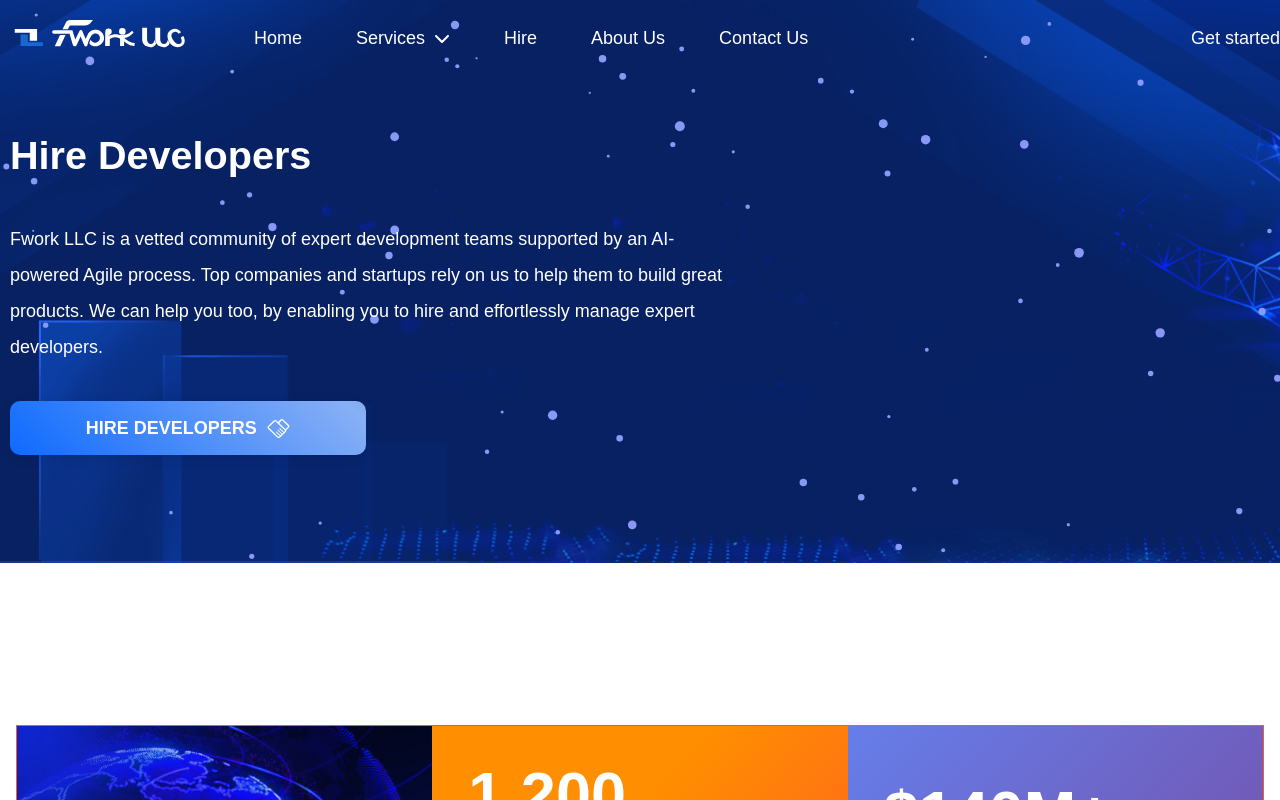
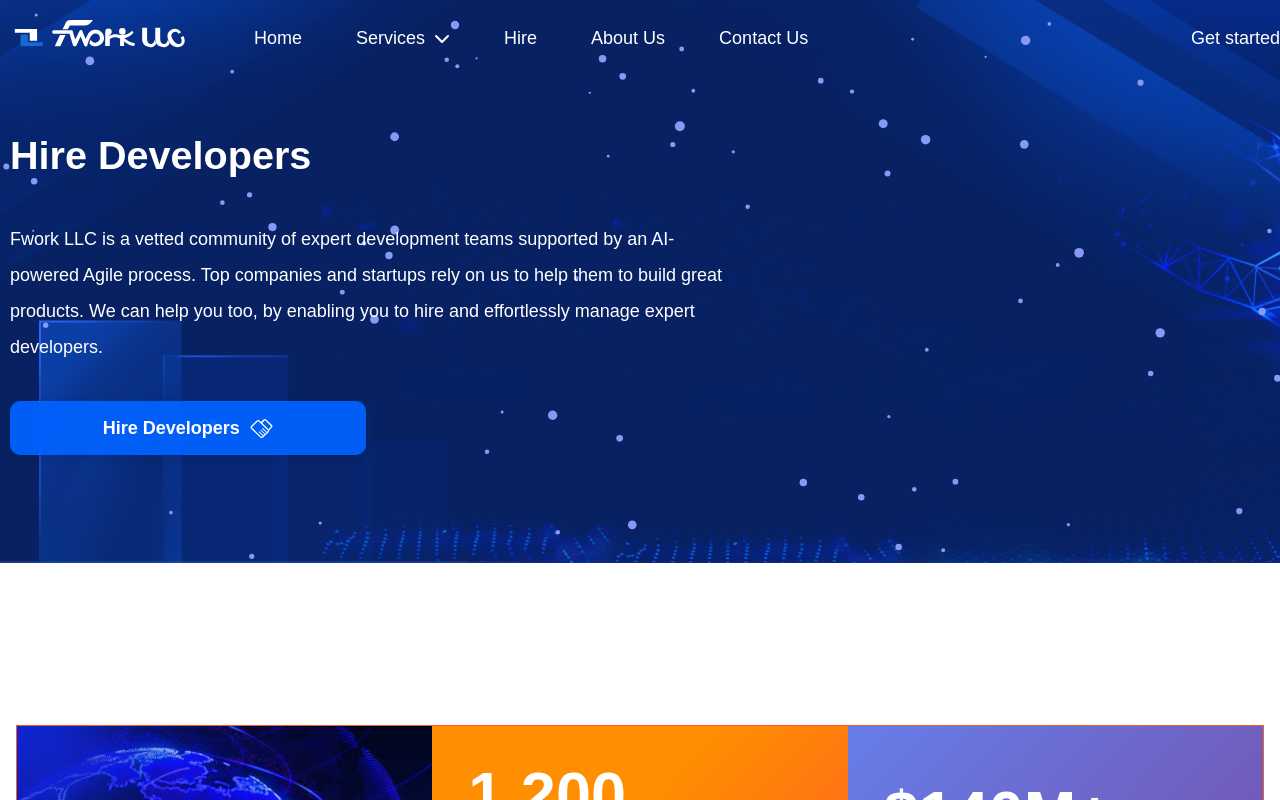
Before and after one commit to maestro418/fwork-landing, a React (Create React App) app: page / in a window 1280 px wide. Shown: the top 800 px of the page. Built offline with nearby package versions, Linux system fonts and the light colour scheme.

Commit message:
feat: update ui

```diff
--- a/src/components/blog-card.tsx
+++ b/src/components/blog-card.tsx
@@ -1,6 +1,7 @@
 import React from "react";
 import { Link } from "react-router-dom";
 import styled from "styled-components";
+import { StyledButton } from "./button";
 
 interface BlogCardPropsType {
     banner: string
@@ -24,7 +25,6 @@
                 <div className="card-body">
                     <div className="desc">{desc}</div>
                 </div>
-
             </Link>
         </StyledBlogCard>
     )
@@ -77,7 +77,7 @@
         flex-direction: column;
         gap: 0.5em;
         padding: 1em;
-        height: 170px;
+        height: 100px;
         .desc {
             color: #6c757d;
             line-height: 2em;
--- a/src/components/button.tsx
+++ b/src/components/button.tsx
@@ -33,7 +33,7 @@
     );
 }
 
-const buttonStyle = css`
+const outlinebuttonStyle = css`
     font-size: 15px;
     padding: 0.7em 2.7em;
     letter-spacing: 0.06em;
@@ -66,19 +66,18 @@
         transform: translateX(40em);
     }
 `
-const hireBtnStyle = css`
+const buttonStyle = css`
     position: relative;
     overflow: hidden;
     padding: .5em 0;
     text-align: center;
-    text-transform: uppercase;
     transition: 0.5s;
     background-size: 200% auto;
     color: white;
     border-radius: 10px;
     font-weight: 700;
     border: 0;
-    background-image: linear-gradient(45deg, rgba(0, 98, 255, 0.94) 0%, rgba(41, 118, 250, 0.52) 51%,rgba(0, 41, 107, 0.94) 100%);
+    background-color: rgba(0, 98, 255, 0.94);
     box-shadow: rgba(0, 0, 0, 0.09) 0px 3px 12px;
     cursor: pointer;
     user-select: none;
@@ -121,10 +120,10 @@
 `;
 
 
+export const StyledOutlineButton = styled.button`
+  ${outlinebuttonStyle}
+`;
+
 export const StyledButton = styled.button`
   ${buttonStyle}
 `;
-
-export const HireBtn = styled.button`
-  ${hireBtnStyle}
-`;
--- a/src/components/intro-banner.tsx
+++ b/src/components/intro-banner.tsx
@@ -2,7 +2,7 @@
 import styled from "styled-components";
 import { Link } from "react-router-dom";
 
-import { HireBtn } from "./button";
+import { StyledButton } from "./button";
 import Loading from "../pages/loading";
 
 interface IntroBannerProps {
@@ -47,14 +47,14 @@
                         <div className="h4">
                             {desc}
                         </div>
-                        <HireBtn className={`${!!mobile ? 'btn-mobile' : 'w-50'}`}>
+                        <StyledButton className={`${!!mobile ? 'btn-mobile' : 'w-50'}`}>
                             <Link to="https://fwork.io/freelancers" aria-label="hire-btn" className={`btn-hire d center middle `}>
                                 <div className="h4">
                                     Hire Developers
                                 </div>
                                 <img src="/img/hire.svg" alt="No image" width={25} />
                             </Link>
-                        </HireBtn>
+                        </StyledButton>
                     </div>
                 </div>
             </div>
--- a/src/components/service-card.tsx
+++ b/src/components/service-card.tsx
@@ -2,7 +2,7 @@
 import styled from "styled-components";
 import { Link } from "react-router-dom";
 
-import { StyledButton } from "./button";
+import { StyledOutlineButton } from "./button";
 
 interface ServiceCardProps {
     icon?: string,
@@ -31,7 +31,7 @@
             </div>
             {btnLink && (
                 <Link to={btnLink} aria-label="service-card">
-                    <StyledButton className="btn">{btnContent}</StyledButton>
+                    <StyledOutlineButton className="btn">{btnContent}</StyledOutlineButton>
                 </Link >
             )}
 
--- a/src/pages/hire/category.tsx
+++ b/src/pages/hire/category.tsx
@@ -5,7 +5,7 @@
 import Layout from "../../components/layout";
 import CaseCard from "../../components/case-card";
 import HireProcess from "../../components/hire-process";
-import { StyledButton, Up2Button } from "../../components/button";
+import { StyledOutlineButton, Up2Button } from "../../components/button";
 import ParticlesContainer from "../../components/particle-content";
 import PageTransition from "../../components/page-transition";
 
@@ -143,13 +143,13 @@
                                 ))}
                             </div>
                             <div className="d center gap">
-                                <Link to='https://fwork.io/freelancers' aria-label="category-top"><StyledButton>Hire Top-notch Developer
-                                </StyledButton></Link>
+                                <Link to='https://fwork.io/freelancers' aria-label="category-top"><StyledOutlineButton>Hire Top-notch Developer
+                                </StyledOutlineButton></Link>
                                 <Link to="https://fwork.io/blogs" aria-label="category-more" >
-                                    <StyledButton className="d middle" >
+                                    <StyledOutlineButton className="d middle" >
                                         <div className="pr">See More Case Studies</div>
                                         <img src="/img/icon/right-arrow.svg" width={16} alt="No image" />
-                                    </StyledButton>
+                                    </StyledOutlineButton>
                                 </Link>
                             </div>
                         </div>
--- a/src/pages/home.tsx
+++ b/src/pages/home.tsx
@@ -4,7 +4,7 @@
 
 import Layout from "../components/layout";
 import HireProcess from "../components/hire-process";
-import { StyledButton, Up2Button } from "../components/button";
+import { StyledButton, StyledOutlineButton, Up2Button } from "../components/button";
 import CaseCard from "../components/case-card";
 import BlogCard from "../components/blog-card";
 import ServiceCard from "../components/service-card";
@@ -250,7 +250,7 @@
                                 </div>
                                 <div className={`${smallScreen ? "mb-1" : ""} d gap`}>
                                     {devbtns.map((i, k) => (
-                                        <StyledButton key={k}>{i}</StyledButton>
+                                        <StyledOutlineButton key={k}>{i}</StyledOutlineButton>
                                     ))}
                                 </div>
                             </div>
@@ -283,13 +283,13 @@
                                 ))}
                             </div>
                             <div className="d center gap mt-2 mb-2">
-                                <Link to='https://fwork.io/freelancers' aria-label="top-hire"><StyledButton>Hire Top-notch Developer
-                                </StyledButton></Link>
+                                <Link to='https://fwork.io/freelancers' aria-label="top-hire"><StyledOutlineButton>Hire Top-notch Developer
+                                </StyledOutlineButton></Link>
                                 <Link to="https://fwork.io/blogs" aria-label="more-case">
-                                    <StyledButton className="d middle" >
+                                    <StyledOutlineButton className="d middle" >
                                         <div className="pr">See More Case Studies</div>
                                         <img src="/img/icon/right-arrow.svg" width={16} alt="No image" />
-                                    </StyledButton>
+                                    </StyledOutlineButton>
                                 </Link>
                             </div>
                         </div>
@@ -319,6 +319,7 @@
                             <div className="col-lg-4 p-0 text-header">
                                 <div className="h1 mb-1">Frequently Asked Questions</div>
                                 <p className="m-0 mb-1 mt-1">Everything you need to know about Fwork LLC. Can’t find the answer you’re looking for?</p>
+                                <Link to='https://fwork.io/contact-us'><StyledButton className="mt-2 pt-1 pb-1 pl-1 pr-1">Ask Fwork LLC Support Team</StyledButton></Link>
                             </div>
                             <div className="col-lg-8 pt-3">
                                 {faq.map((i, k) => (
@@ -464,17 +465,6 @@
         padding-inline: 0 !important;
     }
 
-    .faq-content {
-        button {
-            color: #0f258b;
-            border: 1px solid #0f258b;
-            border-radius: 0.3em;
-            background: inherit;
-            padding: 0.5em 0.7em;
-            font-size: 1em;
-            cursor: pointer;
-        }
-    }
     #blog {
         .d {
             gap: 1em;
@@ -482,7 +472,7 @@
     }
 
     .text-header {
-        &>:last-child {
+        &>:nth-child(2) {
             color: #6c757d;
             line-height: 2em;
             font-size: .9em;
```
Also changed, not shown: src/pages/hire/detail.tsx (+7 -6 lines), src/pages/service.tsx (+7 -6 lines).
